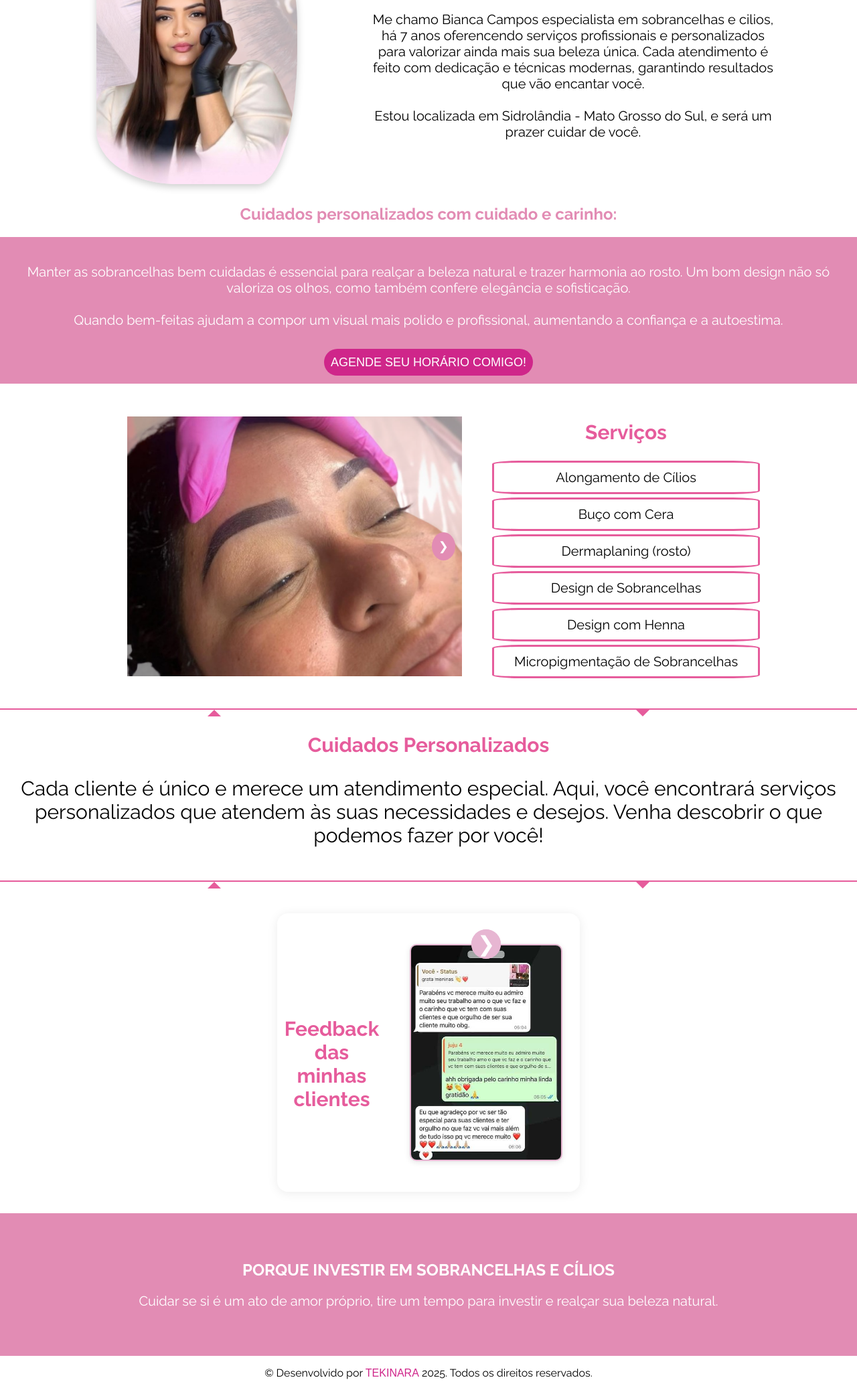
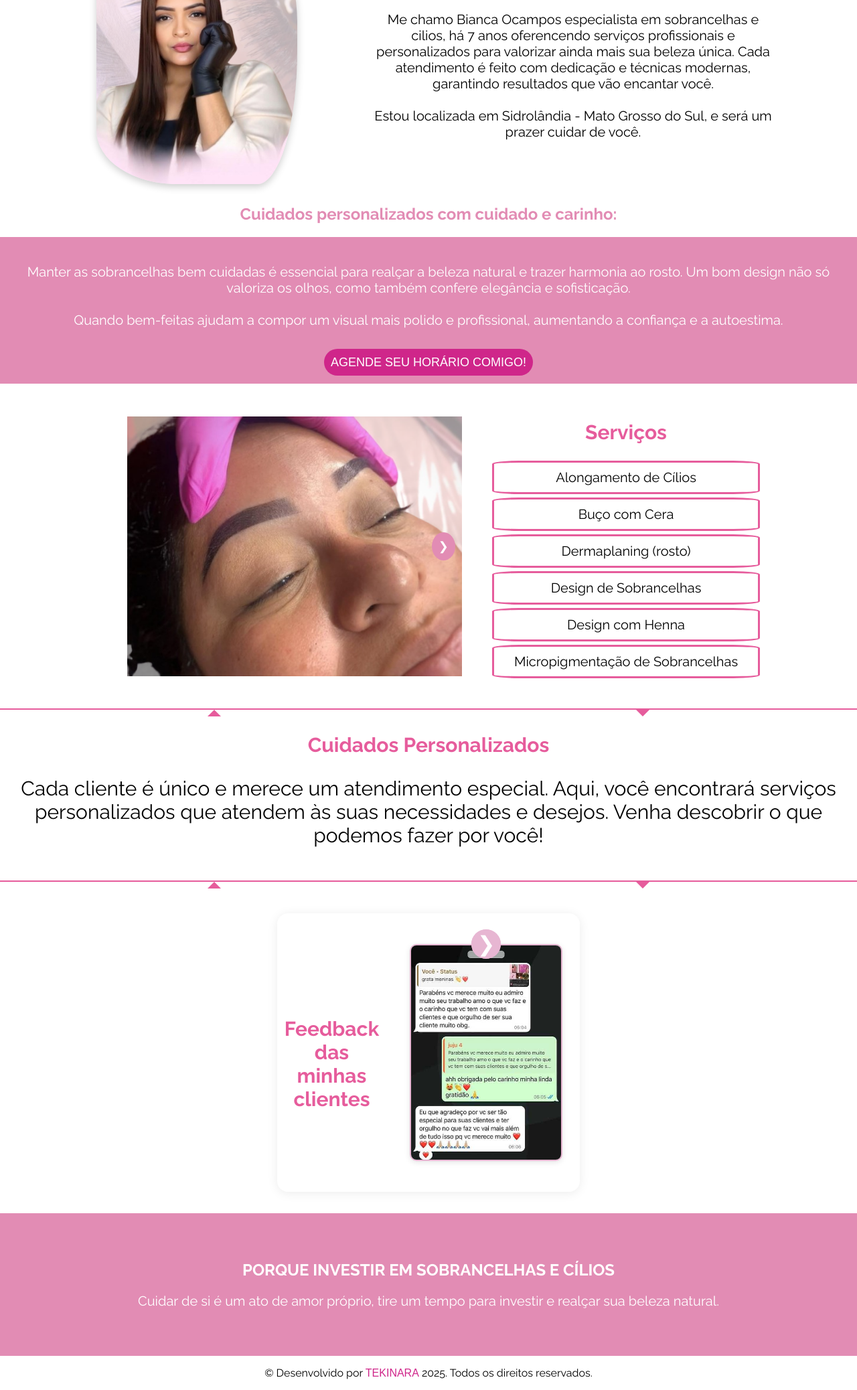
Before and after one commit to TainaraDiniz/Ocampos, a plain HTML site: page index.html in a window 1280 px wide. Shown: the part 225-2301 px from the top of the page at 67% size. Drawn offline with Linux system fonts and the light colour scheme; a script that the page names is missing; a web font is replaced by a local one.

Commit message:
Update index.html

```diff
--- a/index.html
+++ b/index.html
@@ -12,7 +12,7 @@
 <link href="https://fonts.googleapis.com/css2?family=Bebas+Neue&family=Belanosima:wght@400;600;700&family=Lora:ital,wght@0,400..700;1,400..700&family=M+PLUS+Rounded+1c&family=Playfair+Display:ital,wght@0,400..900;1,400..900&family=Raleway:ital,wght@0,100..900;1,100..900&family=Sigmar&family=Tajawal:wght@200;300;400;500;700;800;900&display=swap" rel="stylesheet">
 
 
-<title>BIANCA OCAMPOS | ESPECIALISTA DEM SOBRANCELHAS</title>
+<title>BIANCA OCAMPOS | ESPECIALISTA EM SOBRANCELHAS</title>
 </head>
 <body>
     <header id="header">
@@ -39,7 +39,7 @@
                     <div class="container-sobre">
                     <h1 class="descricao">Venha realçar sua beleza comigo!</h1>
                 <P class="bianca-descricao" id="sobre">
-                     Me chamo Bianca Campos especialista em sobrancelhas e cilios, há 7 anos oferencendo serviços profissionais e personalizados para valorizar ainda mais sua beleza única.
+                     Me chamo Bianca Ocampos especialista em sobrancelhas e cilios, há 7 anos oferencendo serviços profissionais e personalizados para valorizar ainda mais sua beleza única.
                 Cada atendimento é feito com dedicação e técnicas modernas, garantindo resultados que vão encantar você.<br>
 
                     <br> Estou localizada em Sidrolândia - Mato Grosso do Sul, e será um prazer cuidar de você.</P>
@@ -146,7 +146,7 @@
 
       <section class="final">
             <h1 class="frase-final">PORQUE INVESTIR EM SOBRANCELHAS E CÍLIOS</h1>
-            <p class="cuidado-sobrancelhas">Cuidar se si é um ato de amor próprio, tire um tempo para investir e realçar sua beleza natural.</p>
+            <p class="cuidado-sobrancelhas">Cuidar de si é um ato de amor próprio, tire um tempo para investir e realçar sua beleza natural.</p>
 
         </section>
 
```
